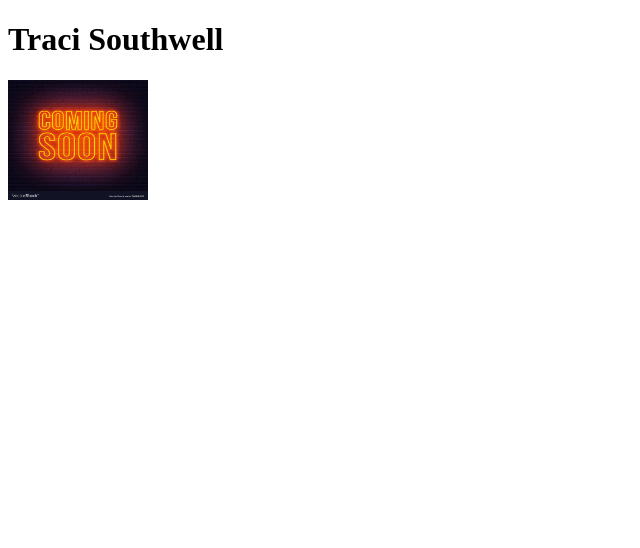
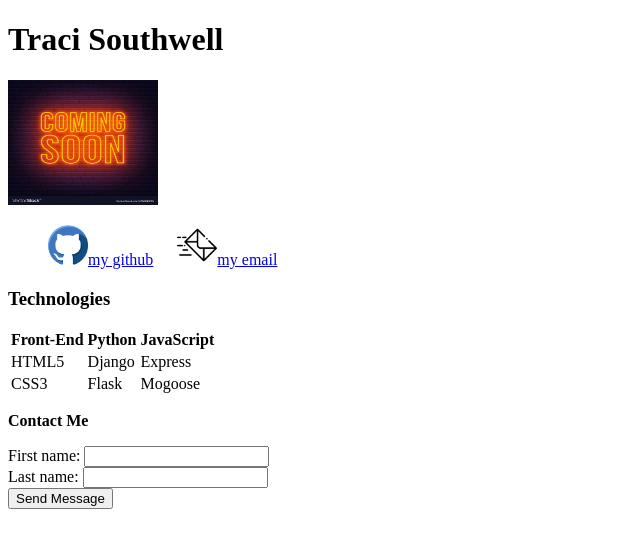
Before and after one commit to tmsouthwell/Portfolio, a plain HTML site: page index.html in a window 1280 px wide. Shown: the whole page, without its empty margins (0-640 px from the left). Drawn offline with Linux system fonts and the light colour scheme.

Commit message:
Initial Commit

```diff
--- a/index.html
+++ b/index.html
@@ -1,17 +1,56 @@
 <!DOCTYPE html>
 <html lang="en">
+
 <head>
     <meta charset="UTF-8">
     <meta http-equiv="X-UA-Compatible" content="IE=edge">
     <meta name="viewport" content="width=device-width, initial-scale=1.0">
     <title>Portfolio</title>
+    <link rel="stylesheet" href="style.css">
 </head>
+
 <body>
     <h1>Traci Southwell</h1>
-    <img src="./coming-soon-neon-sign-on-a-brick-wall-background-vector-26608295.jpg" alt="photo_coming_soon"width="140"height="120">
+    <img src="./images/coming-soon-neon-sign-on-a-brick-wall-background-vector-26608295.jpg" alt="photo_coming_soon"width="150px"height="125">
+    <div>
+        <ul class="nav">
+            <li><img src="./images/270798.png" alt="github_icon" width="40px"height="40px"><a href="https://github.com/tmsouthwell">my github</a></li>
+            <li><img src="./images/562688.png" alt="email_icon"width="40px"height="40px"><a href="mailto:goldtoneconsulting@gmail.com">my email</a></li>
+        </ul>
+    </div>
+        <h3>Technologies</h3>
+    <table>
+        <tr>
+            <th>Front-End</th>
+            <th>Python</th>
+            <th>JavaScript</th>
+        </tr>
+        <tr>
+            <td>HTML5</td>
+            <td>Django</td>
+            <td>Express</td>
+        </tr>
+            <td>CSS3</td>
+            <td>Flask</td>
+            <td>Mogoose</td>
+        </tr>
+    </table>
+    <p><strong>Contact Me</strong></p>
+    <div>
+        <label for="fname">First name:</label>
+        <input type="text" id="fname" name="fname">
+    </div>
+    <div>
+    <label for="lname">Last name:</label>
+    <input type="text" id="lname" name="lname">
+    </div>
+    <div>
+        <input type="submit" value="Send Message">
+    </div>
 
 
 </body>
+
 </html>
 
 
--- /dev/null
+++ b/style.css
@@ -0,0 +1,8 @@
+.nav li{
+    display:inline-block;
+    margin-right: 20px;
+
+}
+table, th, tr, td {
+    margin-right: 400px;
+}
```
Also changed, not shown: images/270798.png (added), images/562688.png (added), images/coming-soon-neon-sign-on-a-brick-wall-background-vector-26608295.jpg (added).
